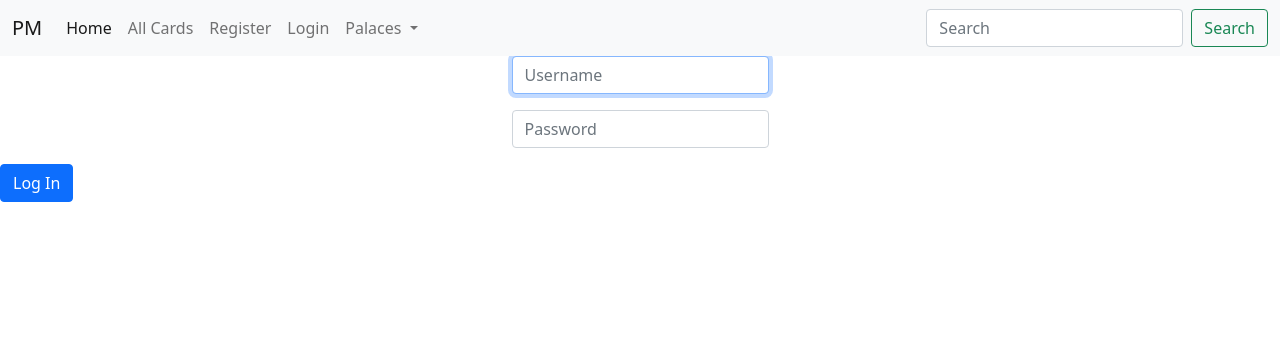
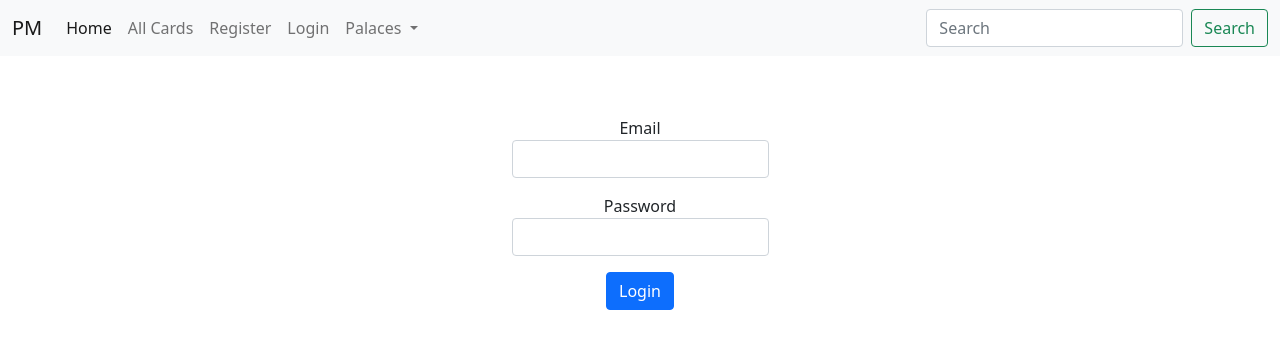
Before and after one commit to AhmedS624/Photographic-Memory, a Flask app: template templates/login.html in a window 1280 px wide. Shown: the top 349 px of the page. Run offline with Flask 2, Linux system fonts and the light colour scheme; the template is opened without the code that fills it: values that come from a table or form of the project are taken from there, others are empty.

Commit message:
some fixes

```diff
--- a/app.py
+++ b/app.py
@@ -1,5 +1,5 @@
 from flask import Flask,render_template,request,session
-from forms import register_form,login
+from forms import register_form,login_form
 from Models import Users,Cards,db
 
 app = Flask(__name__)
@@ -7,7 +7,7 @@ app.config['SECRET_KEY'] = 'e93064b6742da8b2dc4c66d6c61f55b5'
 
 @app.route("/login", methods=["GET", "POST"])
 def login():
-    form = login()
+    form = login_form()
     return render_template('login.html', form = form)
 
 @app.route("/register", methods=["GET", "POST"])
--- a/forms.py
+++ b/forms.py
@@ -13,7 +13,7 @@ class register_form(FlaskForm):
 
     submit = SubmitField('Sign Up')
 
-class login(FlaskForm):
+class login_form(FlaskForm):
     email = StringField('Email', validators=[DataRequired(),Email()])
 
     password = PasswordField('Password', validators=[DataRequired()])
--- a/static/style.css
+++ b/static/style.css
@@ -53,6 +53,8 @@
 {
     display: grid;
     place-items: center;
-
-
 }
+.content
+{
+    margin-top: 60px;
+}
--- a/templates/cards.html
+++ b/templates/cards.html
@@ -13,7 +13,7 @@
           <img id="output" width="40%" height="50%"/>
 
           <lable>Concept</lable>
-          <input type="text" class="concept" name="concept">
+          <input type="text" class="concept" name="concept" placeholder="Concept">
 
           <label>Explanation</label>
           <textarea rows="5" cols="50" id="explanation" name="explanation" placeholder="Tell the story behind your story" ></textarea>
--- a/templates/login.html
+++ b/templates/login.html
@@ -5,13 +5,25 @@
 {% endblock %}
 
 {% block main %}
-    <form action="/login" method="post">
-        <div class="mb-3">
-            <input autocomplete="off" autofocus class="form-control mx-auto w-auto" id="username" name="username" placeholder="Username" type="text">
-        </div>
-        <div class="mb-3">
-            <input class="form-control mx-auto w-auto" id="password" name="password" placeholder="Password" type="password">
-        </div>
-        <button class="btn btn-primary" type="submit">Log In</button>
-    </form>
+    <div class="content">
+
+        <form action="" method="POST">
+            {{ form.hidden_tag() }}
+            <fieldset class="mb-3">
+
+                <div class="mb-3">
+                    {{ form.email.label(class="form-control-label") }}
+                    {{ form.email(class="form-control mx-auto w-auto") }}
+                </div>
+
+                <div class="mb-3">
+                    {{ form.password.label(class="form-control-label") }}
+                    {{ form.password(class="form-control mx-auto w-auto") }}
+                </div>
+                <div class="mb-3">
+                    {{ form.submit(class="btn btn-primary") }}
+                </div>
+            </fieldset>
+        </form>
+    </div>
 {% endblock %}
```
Also changed, not shown: 1 other file.
